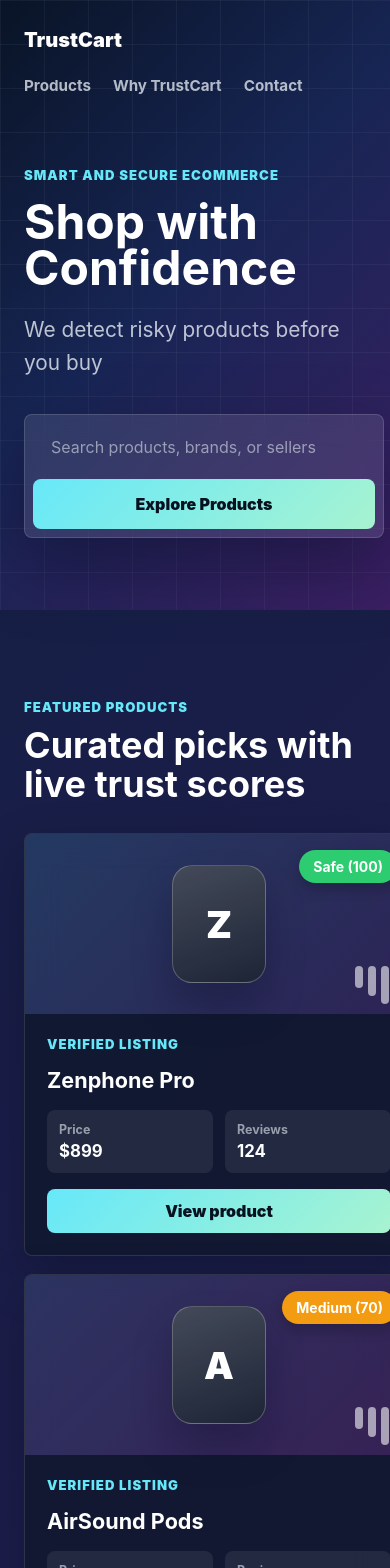
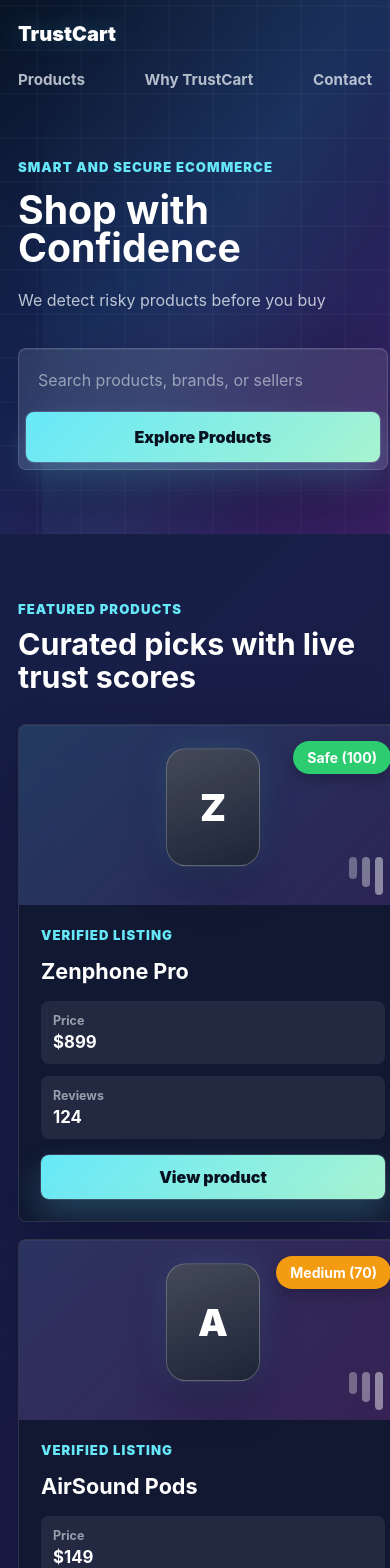
Before and after one commit to Karmansingh09/TrustCart, a React (Create React App) app in the folder client/: page / in a window 390 px wide. Shown: the top 1568 px of the page. Built offline with nearby package versions, Linux system fonts and the light colour scheme.

Commit message:
Polish homepage animations and responsiveness

```diff
--- a/client/src/App.css
+++ b/client/src/App.css
@@ -1,3 +1,13 @@
+.App,
+button,
+input {
+  font-family: Inter, 'Segoe UI', 'Helvetica Neue', Arial, sans-serif;
+}
+
+html {
+  scroll-behavior: smooth;
+}
+
 .App {
   min-height: 100vh;
   color: #f8fafc;
@@ -7,13 +17,27 @@
 }
 
 .hero-section {
+  position: relative;
   min-height: 88vh;
+  overflow: hidden;
   padding: 28px 24px 96px;
   background:
     linear-gradient(rgba(148, 163, 184, 0.08) 1px, transparent 1px),
     linear-gradient(90deg, rgba(148, 163, 184, 0.08) 1px, transparent 1px),
     linear-gradient(135deg, #091426 0%, #172554 45%, #3b1f63 100%);
   background-size: 44px 44px, 44px 44px, auto;
+  animation: backgroundDrift 16s ease-in-out infinite alternate;
+}
+
+.hero-section::before {
+  content: '';
+  position: absolute;
+  inset: 0;
+  background: linear-gradient(115deg, transparent 0%, rgba(103, 232, 249, 0.1) 48%, transparent 72%);
+  opacity: 0.7;
+  pointer-events: none;
+  transform: translateX(-28%);
+  animation: lightSweep 8s ease-in-out infinite;
 }
 
 .navbar,
@@ -25,10 +49,13 @@
 }
 
 .navbar {
+  position: relative;
+  z-index: 1;
   display: flex;
   align-items: center;
   justify-content: space-between;
   gap: 24px;
+  animation: fadeDown 700ms ease both;
 }
 
 .brand {
@@ -36,6 +63,7 @@
   font-size: 1.25rem;
   font-weight: 900;
   text-decoration: none;
+  text-shadow: 0 0 26px rgba(103, 232, 249, 0.34);
 }
 
 .nav-links {
@@ -46,6 +74,7 @@
 
 .nav-links a,
 .footer-links a {
+  position: relative;
   color: rgba(226, 232, 240, 0.78);
   font-size: 0.95rem;
   font-weight: 700;
@@ -53,12 +82,35 @@
   transition: color 160ms ease;
 }
 
+.nav-links a::after,
+.footer-links a::after {
+  content: '';
+  position: absolute;
+  left: 0;
+  right: 0;
+  bottom: -6px;
+  height: 2px;
+  border-radius: 999px;
+  background: #67e8f9;
+  opacity: 0;
+  transform: scaleX(0.4);
+  transition: opacity 180ms ease, transform 180ms ease;
+}
+
 .nav-links a:hover,
 .footer-links a:hover {
   color: #ffffff;
 }
 
+.nav-links a:hover::after,
+.footer-links a:hover::after {
+  opacity: 1;
+  transform: scaleX(1);
+}
+
 .hero-content {
+  position: relative;
+  z-index: 1;
   display: flex;
   flex-direction: column;
   align-items: flex-start;
@@ -77,12 +129,18 @@
   text-transform: uppercase;
 }
 
+.hero-kicker {
+  animation: fadeUp 700ms ease 120ms both;
+}
+
 .hero-content h1 {
   max-width: 760px;
   margin: 16px 0 0;
   color: #ffffff;
   font-size: 4.7rem;
   line-height: 0.96;
+  text-shadow: 0 20px 70px rgba(103, 232, 249, 0.22);
+  animation: fadeUp 800ms ease 220ms both;
 }
 
 .hero-content p {
@@ -91,9 +149,11 @@
   color: rgba(226, 232, 240, 0.82);
   font-size: 1.3rem;
   line-height: 1.6;
+  animation: fadeUp 800ms ease 320ms both;
 }
 
 .search-panel {
+  position: relative;
   display: flex;
   width: min(720px, 100%);
   margin-top: 34px;
@@ -101,8 +161,11 @@
   border: 1px solid rgba(255, 255, 255, 0.14);
   border-radius: 8px;
   background: rgba(255, 255, 255, 0.1);
-  box-shadow: 0 28px 70px rgba(2, 6, 23, 0.35);
+  box-shadow:
+    0 28px 70px rgba(2, 6, 23, 0.35),
+    inset 0 1px 0 rgba(255, 255, 255, 0.08);
   backdrop-filter: blur(16px);
+  animation: fadeUp 800ms ease 420ms both;
 }
 
 .search-panel input {
@@ -122,14 +185,29 @@
 
 .search-panel button,
 .product-button {
+  position: relative;
+  overflow: hidden;
   border: 0;
   border-radius: 8px;
   color: #08111f;
   background: linear-gradient(135deg, #67e8f9, #a7f3d0);
+  box-shadow:
+    0 0 0 1px rgba(255, 255, 255, 0.14),
+    0 16px 34px rgba(103, 232, 249, 0.22);
   font: inherit;
   font-weight: 900;
   cursor: pointer;
-  transition: box-shadow 180ms ease, transform 180ms ease;
+  transition: box-shadow 220ms ease, transform 220ms ease, filter 220ms ease;
+}
+
+.search-panel button::after,
+.product-button::after {
+  content: '';
+  position: absolute;
+  inset: 0;
+  background: linear-gradient(115deg, transparent 20%, rgba(255, 255, 255, 0.48), transparent 68%);
+  transform: translateX(-120%);
+  transition: transform 520ms ease;
 }
 
 .search-panel button {
@@ -139,8 +217,22 @@
 
 .search-panel button:hover,
 .product-button:hover {
-  transform: translateY(-2px);
-  box-shadow: 0 18px 36px rgba(103, 232, 249, 0.24);
+  filter: brightness(1.05);
+  transform: translateY(-3px);
+  box-shadow:
+    0 0 24px rgba(103, 232, 249, 0.38),
+    0 20px 44px rgba(103, 232, 249, 0.28);
+}
+
+.search-panel button:hover::after,
+.product-button:hover::after {
+  transform: translateX(120%);
+}
+
+.search-panel button:focus-visible,
+.product-button:focus-visible {
+  outline: 3px solid rgba(103, 232, 249, 0.32);
+  outline-offset: 4px;
 }
 
 .page-section {
@@ -150,6 +242,7 @@
 .section-heading {
   max-width: 680px;
   margin-bottom: 30px;
+  animation: fadeUp 700ms ease both;
 }
 
 .section-heading h2 {
@@ -171,23 +264,59 @@
   border: 1px solid rgba(255, 255, 255, 0.12);
   border-radius: 8px;
   background: rgba(15, 23, 42, 0.74);
-  box-shadow: 0 20px 50px rgba(2, 6, 23, 0.26);
+  box-shadow:
+    0 24px 70px rgba(2, 6, 23, 0.34),
+    inset 0 1px 0 rgba(255, 255, 255, 0.06);
   backdrop-filter: blur(18px);
 }
 
 .product-card {
   position: relative;
   overflow: hidden;
-  transition: box-shadow 180ms ease, transform 180ms ease, border-color 180ms ease;
+  animation: cardRise 700ms ease both;
+  transition: box-shadow 240ms ease, transform 240ms ease, border-color 240ms ease;
+}
+
+.product-card:nth-child(2) {
+  animation-delay: 80ms;
+}
+
+.product-card:nth-child(3) {
+  animation-delay: 160ms;
+}
+
+.product-card:nth-child(4) {
+  animation-delay: 240ms;
+}
+
+.product-card::before,
+.feature-card::before {
+  content: '';
+  position: absolute;
+  inset: 0;
+  border-radius: inherit;
+  background: linear-gradient(135deg, rgba(103, 232, 249, 0.16), transparent 42%, rgba(167, 139, 250, 0.13));
+  opacity: 0;
+  pointer-events: none;
+  transition: opacity 220ms ease;
 }
 
 .product-card:hover {
-  border-color: rgba(103, 232, 249, 0.38);
-  transform: translateY(-8px) scale(1.02);
-  box-shadow: 0 28px 70px rgba(2, 6, 23, 0.42);
+  border-color: rgba(103, 232, 249, 0.44);
+  transform: translateY(-10px) scale(1.02);
+  box-shadow:
+    0 0 0 1px rgba(103, 232, 249, 0.16),
+    0 34px 86px rgba(2, 6, 23, 0.52),
+    0 18px 40px rgba(103, 232, 249, 0.16);
+}
+
+.product-card:hover::before,
+.feature-card:hover::before {
+  opacity: 1;
 }
 
 .product-visual {
+  position: relative;
   display: grid;
   place-items: center;
   min-height: 180px;
@@ -217,7 +346,10 @@
   background:
     linear-gradient(160deg, rgba(255, 255, 255, 0.22), rgba(255, 255, 255, 0.06)),
     #0f172a;
-  box-shadow: 0 24px 40px rgba(2, 6, 23, 0.24);
+  box-shadow:
+    0 24px 40px rgba(2, 6, 23, 0.24),
+    0 0 34px rgba(103, 232, 249, 0.14);
+  animation: floatDevice 4s ease-in-out infinite;
 }
 
 .product-device span {
@@ -238,14 +370,17 @@
   height: 22px;
   border-radius: 999px;
   background: rgba(255, 255, 255, 0.58);
+  animation: signalPulse 1.6s ease-in-out infinite;
 }
 
 .signal-row span:nth-child(2) {
   height: 30px;
+  animation-delay: 120ms;
 }
 
 .signal-row span:nth-child(3) {
   height: 38px;
+  animation-delay: 240ms;
 }
 
 .product-info {
@@ -272,6 +407,12 @@
   padding: 12px;
   border-radius: 8px;
   background: rgba(255, 255, 255, 0.07);
+  transition: background-color 180ms ease, transform 180ms ease;
+}
+
+.product-card:hover .product-meta div {
+  background: rgba(255, 255, 255, 0.1);
+  transform: translateY(-2px);
 }
 
 .product-meta span {
@@ -297,13 +438,27 @@
 }
 
 .feature-card {
+  position: relative;
+  overflow: hidden;
   padding: 28px;
-  transition: transform 180ms ease, border-color 180ms ease;
+  animation: cardRise 700ms ease both;
+  transition: box-shadow 240ms ease, transform 240ms ease, border-color 240ms ease;
+}
+
+.feature-card:nth-child(2) {
+  animation-delay: 100ms;
+}
+
+.feature-card:nth-child(3) {
+  animation-delay: 200ms;
 }
 
 .feature-card:hover {
   border-color: rgba(167, 243, 208, 0.34);
-  transform: translateY(-6px);
+  transform: translateY(-8px);
+  box-shadow:
+    0 30px 80px rgba(2, 6, 23, 0.46),
+    0 16px 34px rgba(167, 243, 208, 0.11);
 }
 
 .feature-icon {
@@ -313,6 +468,7 @@
   height: 52px;
   border-radius: 8px;
   background: rgba(103, 232, 249, 0.12);
+  box-shadow: 0 0 30px rgba(103, 232, 249, 0.14);
 }
 
 .feature-icon span {
@@ -377,6 +533,7 @@
 
 .footer strong {
   color: #ffffff;
+  text-shadow: 0 0 24px rgba(103, 232, 249, 0.26);
 }
 
 .footer-links {
@@ -395,6 +552,10 @@
 }
 
 @media (max-width: 720px) {
+  .hero-section {
+    padding: 22px 18px 64px;
+  }
+
   .navbar,
   .footer {
     align-items: flex-start;
@@ -404,19 +565,24 @@
   .nav-links,
   .footer-links {
     flex-wrap: wrap;
+    gap: 14px;
   }
 
   .hero-section {
     min-height: auto;
-    padding-bottom: 72px;
   }
 
   .hero-content {
     min-height: auto;
+    padding-top: 70px;
   }
 
   .hero-content h1 {
     font-size: 3rem;
+  }
+
+  .hero-content p {
+    font-size: 1.08rem;
   }
 
   .search-panel {
@@ -432,4 +598,143 @@
   .features-grid {
     grid-template-columns: 1fr;
   }
+
+  .page-section {
+    padding: 64px 18px 0;
+  }
+
+  .section-heading h2 {
+    font-size: 1.9rem;
+  }
+
+  .product-card:hover,
+  .feature-card:hover {
+    transform: translateY(-4px);
+  }
 }
+
+@media (max-width: 460px) {
+  .nav-links {
+    width: 100%;
+    justify-content: space-between;
+  }
+
+  .hero-content h1 {
+    font-size: 2.45rem;
+  }
+
+  .hero-content p {
+    font-size: 1rem;
+  }
+
+  .search-panel {
+    padding: 7px;
+  }
+
+  .search-panel input {
+    padding: 0 12px;
+  }
+
+  .search-panel button {
+    width: 100%;
+    padding: 0 16px;
+  }
+
+  .product-meta {
+    grid-template-columns: 1fr;
+  }
+
+  .footer-links {
+    flex-direction: column;
+    gap: 10px;
+  }
+}
+
+@keyframes fadeUp {
+  from {
+    opacity: 0;
+    transform: translateY(18px);
+  }
+
+  to {
+    opacity: 1;
+    transform: translateY(0);
+  }
+}
+
+@keyframes fadeDown {
+  from {
+    opacity: 0;
+    transform: translateY(-14px);
+  }
+
+  to {
+    opacity: 1;
+    transform: translateY(0);
+  }
+}
+
+@keyframes cardRise {
+  from {
+    opacity: 0;
+    transform: translateY(22px) scale(0.98);
+  }
+
+  to {
+    opacity: 1;
+    transform: translateY(0) scale(1);
+  }
+}
+
+@keyframes floatDevice {
+  0%,
+  100% {
+    transform: translateY(0);
+  }
+
+  50% {
+    transform: translateY(-8px);
+  }
+}
+
+@keyframes signalPulse {
+  0%,
+  100% {
+    opacity: 0.48;
+  }
+
+  50% {
+    opacity: 1;
+  }
+}
+
+@keyframes lightSweep {
+  0%,
+  45% {
+    transform: translateX(-35%);
+  }
+
+  100% {
+    transform: translateX(35%);
+  }
+}
+
+@keyframes backgroundDrift {
+  from {
+    background-position: 0 0, 0 0, 0 0;
+  }
+
+  to {
+    background-position: 28px 18px, -24px 22px, 0 0;
+  }
+}
+
+@media (prefers-reduced-motion: reduce) {
+  *,
+  *::before,
+  *::after {
+    scroll-behavior: auto !important;
+    animation: none !important;
+    transition: none !important;
+  }
+}
```
